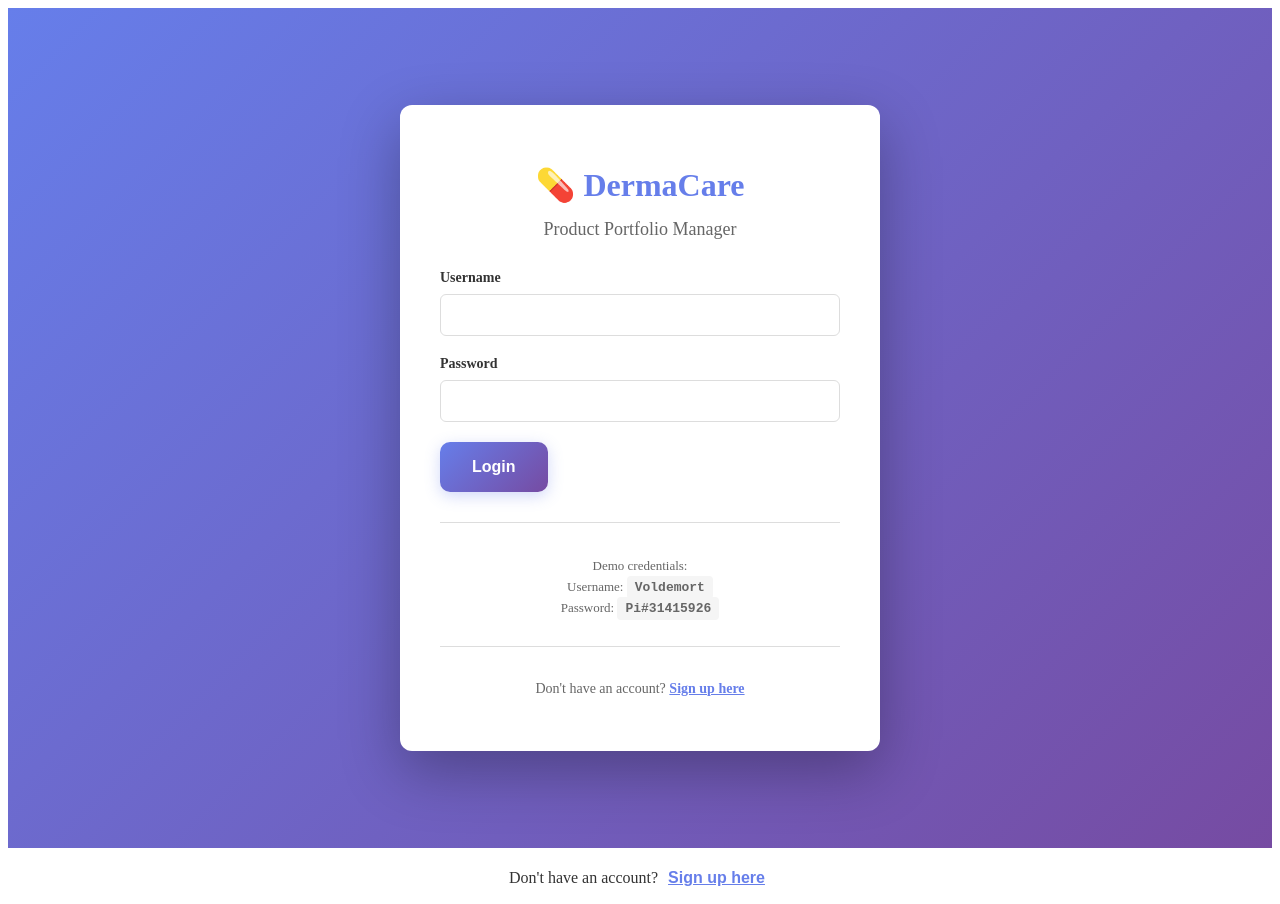
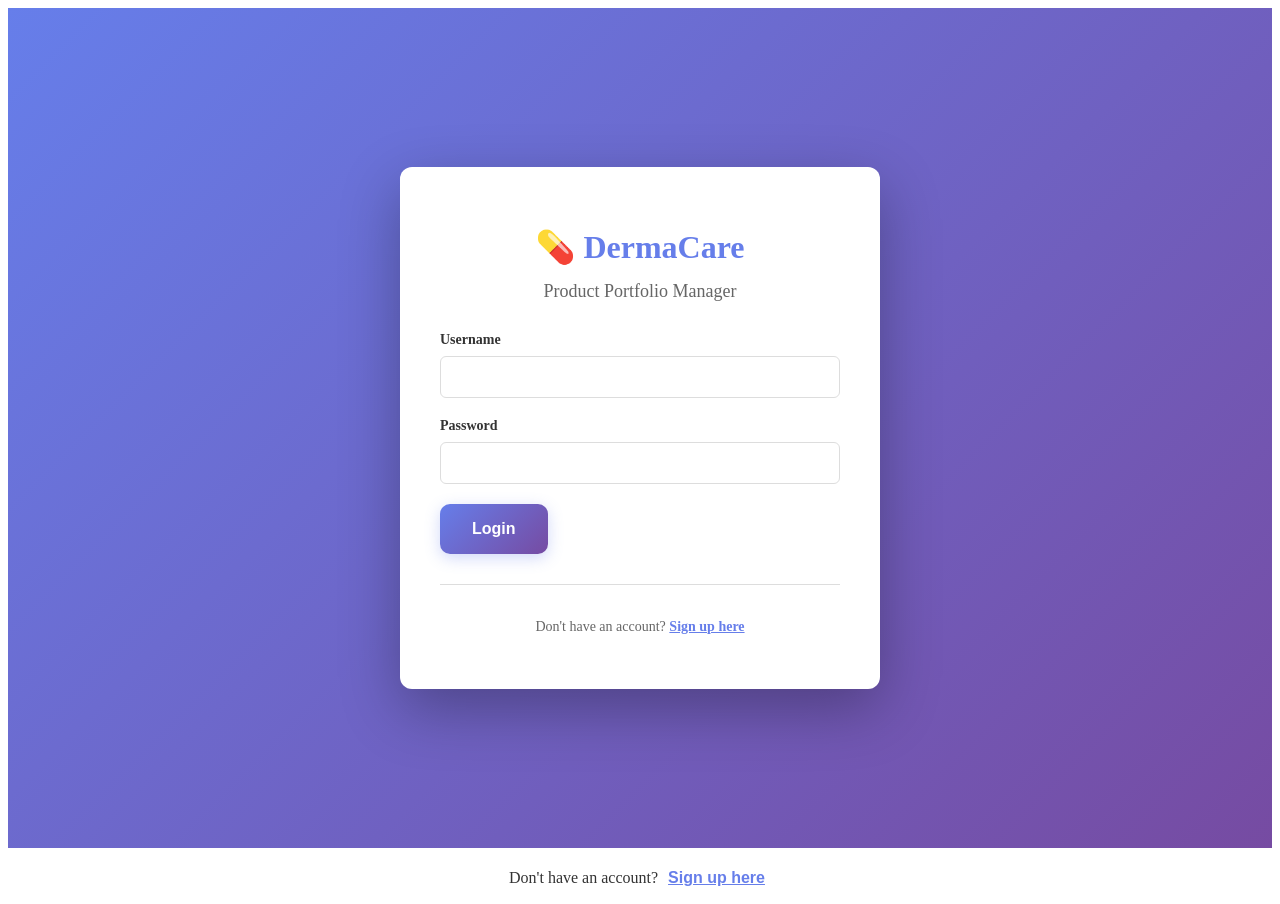
Before and after one commit to WernerDJ/dermacare-ai, a React (Create React App) app in the folder frontend/: page / in a window 1280 px wide. Built offline with nearby package versions, Linux system fonts and the light colour scheme.

Commit message:
Fix frontend credentials display, clean build - ready for production

```diff
--- a/frontend/src/components/Login.jsx
+++ b/frontend/src/components/Login.jsx
@@ -86,12 +86,6 @@ function Login({ onLogin }) {
           </button>
         </form>
 
-        <div className="login-info">
-          <p>Demo credentials:</p>
-          <p>Username: <code>Voldemort</code></p>
-          <p>Password: <code>Pi#31415926</code></p>
-        </div>
-
         <div style={{
           textAlign: 'center', marginTop: '30px', fontSize: '14px',
           color: '#666', paddingTop: '20px', borderTop: '1px solid #ddd'
```
Also changed, not shown: 1 other file (tests, documents, lock files or other folders).
